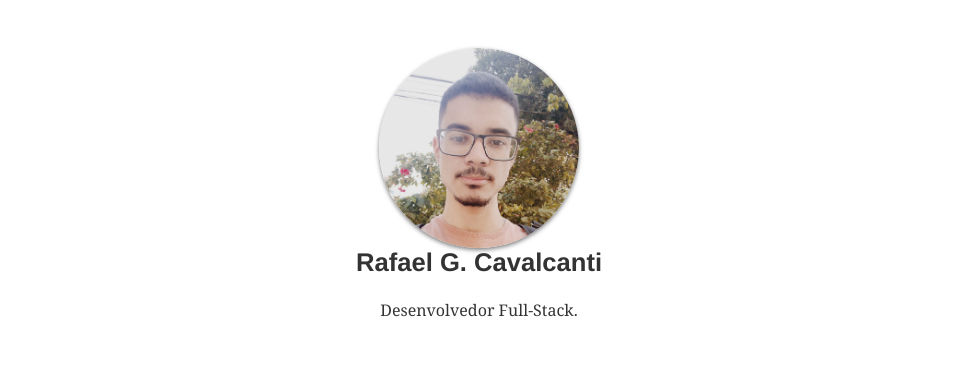
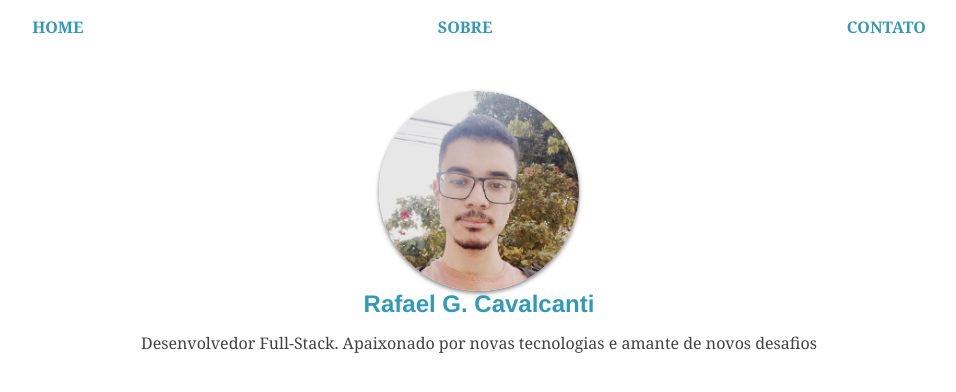
Before and after one commit to rgcavalcanti/mysite, a Gatsby site: page / in a window 1280 px wide. Shown: the whole page, without its empty margins (161-1117 px from the left). Built offline with nearby package versions, Linux system fonts and the light colour scheme; Gatsby itself is replaced by a stand-in of ours.

Commit message:
Init styles

```diff
--- a/src/components/layout.js
+++ b/src/components/layout.js
@@ -1,6 +1,6 @@
 import React from "react"
-// import { Link } from "gatsby"
 import styled from "styled-components"
+import { Link } from "gatsby"
 
 const Header = styled.header``
 
@@ -8,12 +8,32 @@ const Content = styled.main`
   display: flex;
   flex-flow: column nowrap;
   align-items: center;
+  padding: 3.6rem;
+`
+const NavBar = styled.nav`
+  width: 100%;
+  display: flex;
+  padding: 16px;
+  justify-content: space-around;
+`
+
+const StyledLink = styled(Link)`
+  font-size: 1.6rem;
+  font-weight: bold;
+  text-decoration: none;
+  background: none;
+  color: #3299BB;
 `
 
 const Layout = ({ children }) => {
   return (
     <>
       <Header>
+        <NavBar>
+          <StyledLink>HOME</StyledLink>
+          <StyledLink>SOBRE</StyledLink>
+          <StyledLink>CONTATO</StyledLink>
+        </NavBar>
       </Header>
       <Content>{children}</Content>
     </>
--- a/src/pages/index.js
+++ b/src/pages/index.js
@@ -7,20 +7,29 @@ import styled from "styled-components"
 const Avatar = styled.div`
   width: 200px;
   height: 200px;
-  margin-top: 3rem;
   border-radius: 100%;
   background-size: cover;
   background-image: url(${avatar});
   box-shadow: 0px 2px 4px rgba(0, 0, 0, 0.5);
 `
-const Info = styled.h1`
+const Title = styled.h1`
+  font-size: 2.4rem;
+  color: #3299bb;
+`
+
+const Subtitle = styled.p`
   font-size: 1.6rem;
+  text-align: center;
+  color: #424242;
 `
 
 export default () => (
   <Layout>
     <Avatar src={avatar} />
-    <Info>Rafael G. Cavalcanti</Info>
-    <p>Desenvolvedor Full-Stack.</p>
+    <Title>Rafael G. Cavalcanti</Title>
+    <Subtitle>
+      Desenvolvedor Full-Stack. Apaixonado por novas tecnologias e amante de
+      novos desafios
+    </Subtitle>
   </Layout>
 )
--- a/src/styles/global.css
+++ b/src/styles/global.css
@@ -1 +1,5 @@
 /* #FF9900, #424242, #E9E9E9, #BCBCBC, #3299BB */
+
+html {
+  font-size: 62.5%;
+}
```
